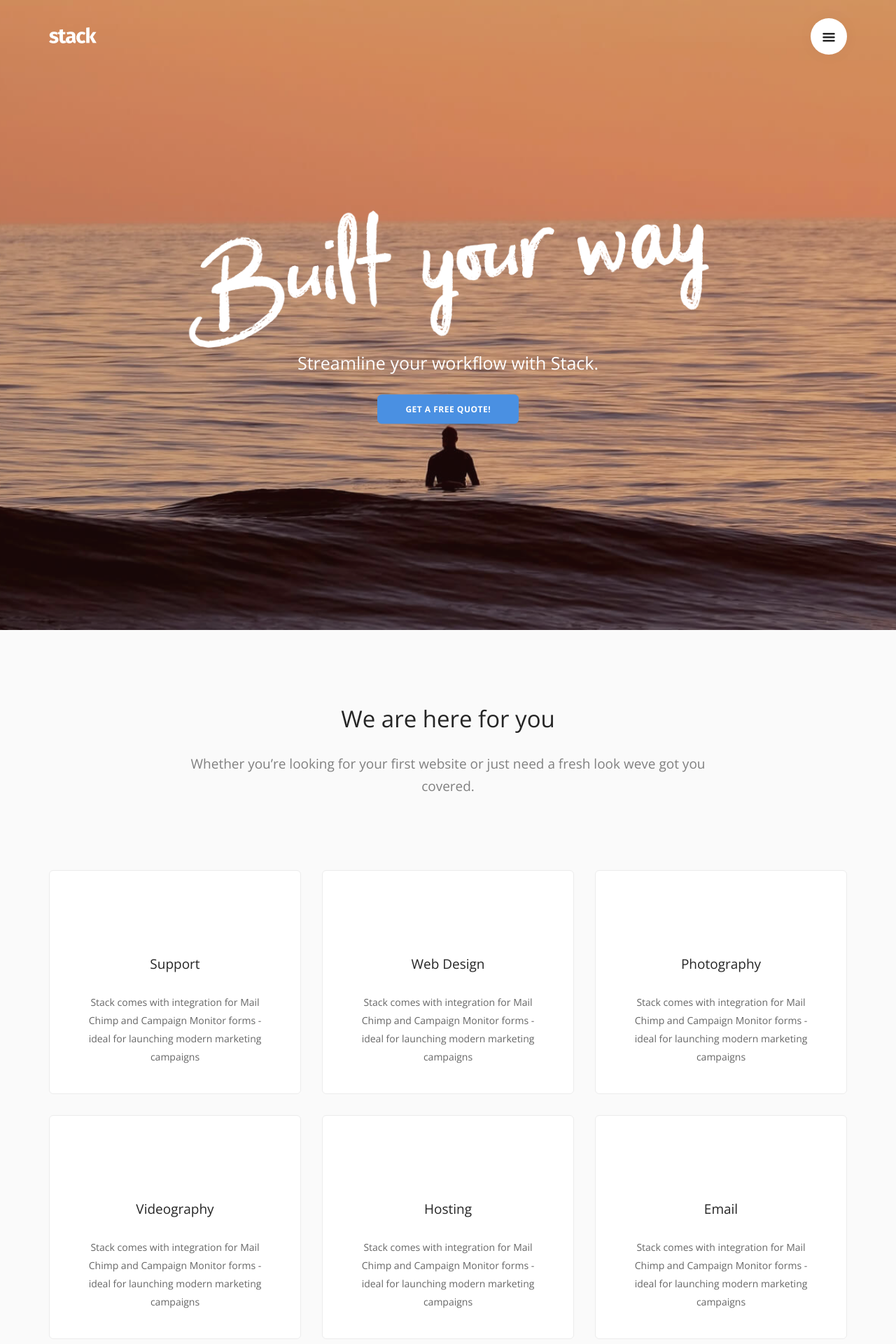
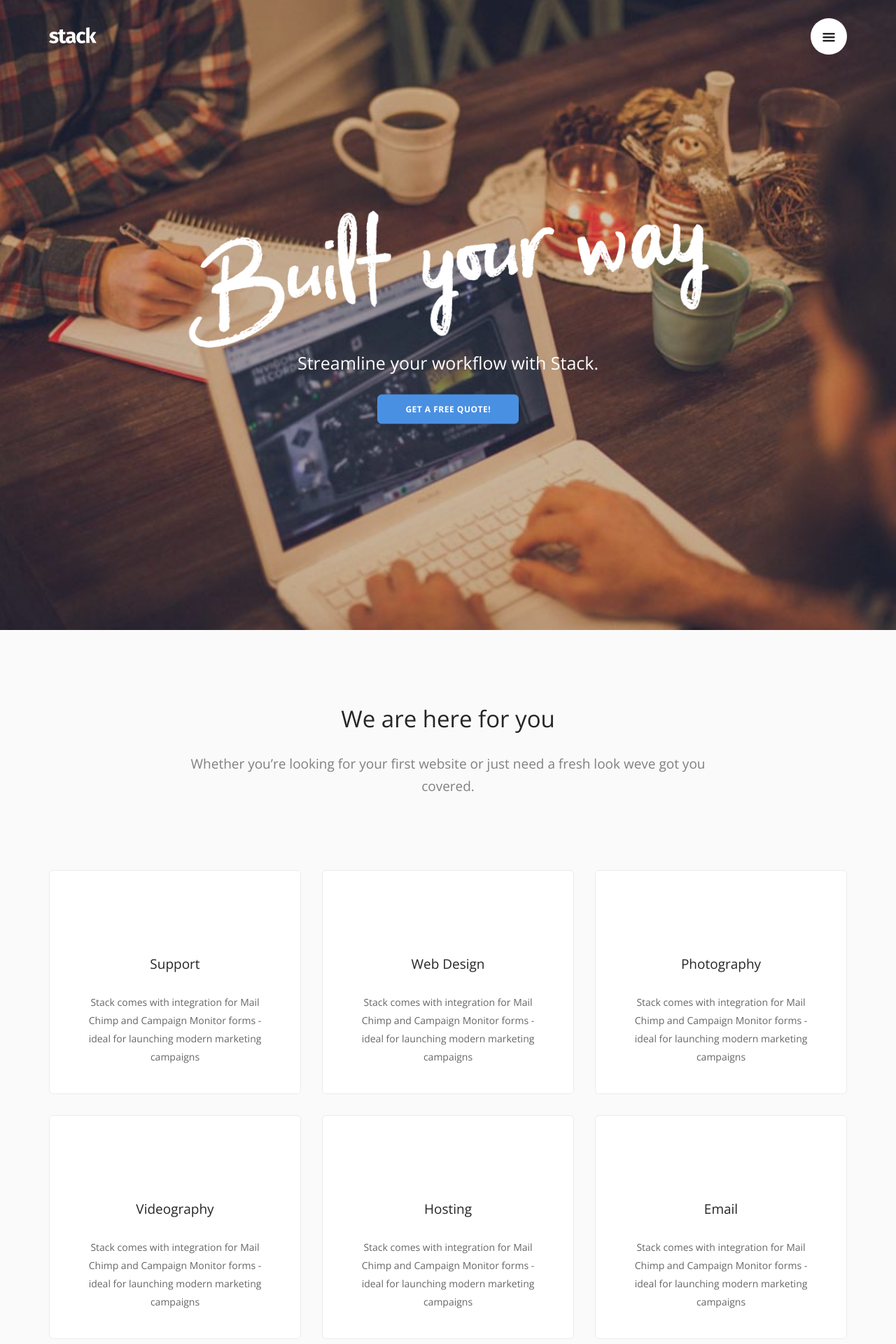
Before and after one commit to WoollyAlly/WoollyAllyTest, a Jekyll site: the page built from index.html, in a window 1280 px wide. Shown: the top 1920 px of the page at 70% size. Built offline with Jekyll 4.4.1, drawn with Linux system fonts in a browser that asks for light colours; some web fonts are replaced.

Commit message:
Updated '_includes/home.html' via CloudCannon

```diff
--- a/_includes/home.html
+++ b/_includes/home.html
@@ -1,6 +1,6 @@
 <section class="cover height-100 imagebg parallax text-center" data-overlay="2" id="home">
     <div class="background-image-holder">
-        <img alt="background" src="img/landing-10.jpg" />
+        <img alt="background" src="img/woolly.jpg" />
     </div>
     <div class="container pos-vertical-center">
         <div class="row">
```
